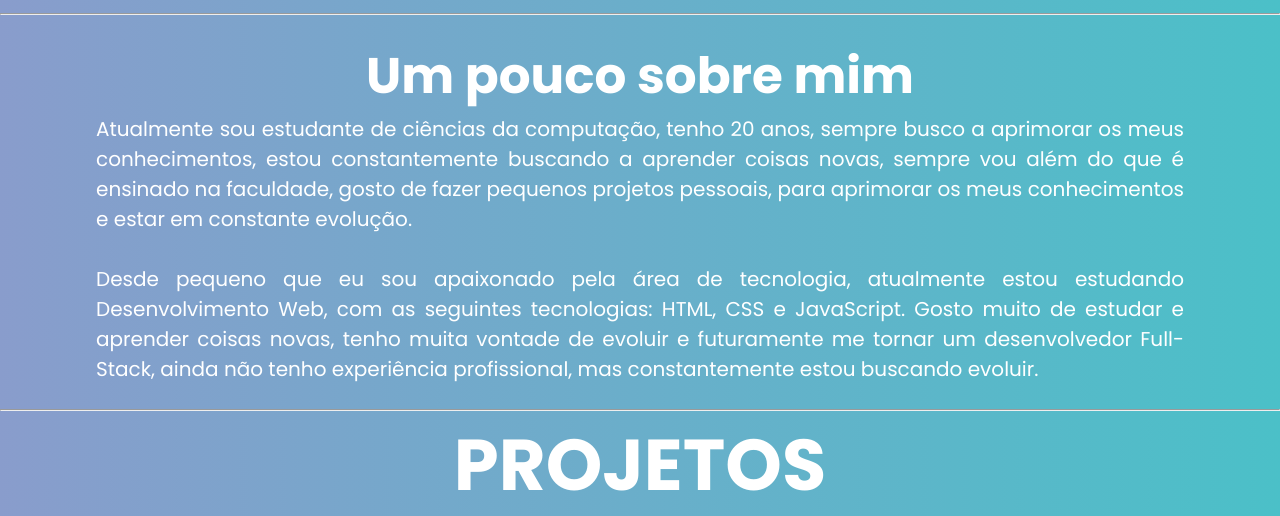
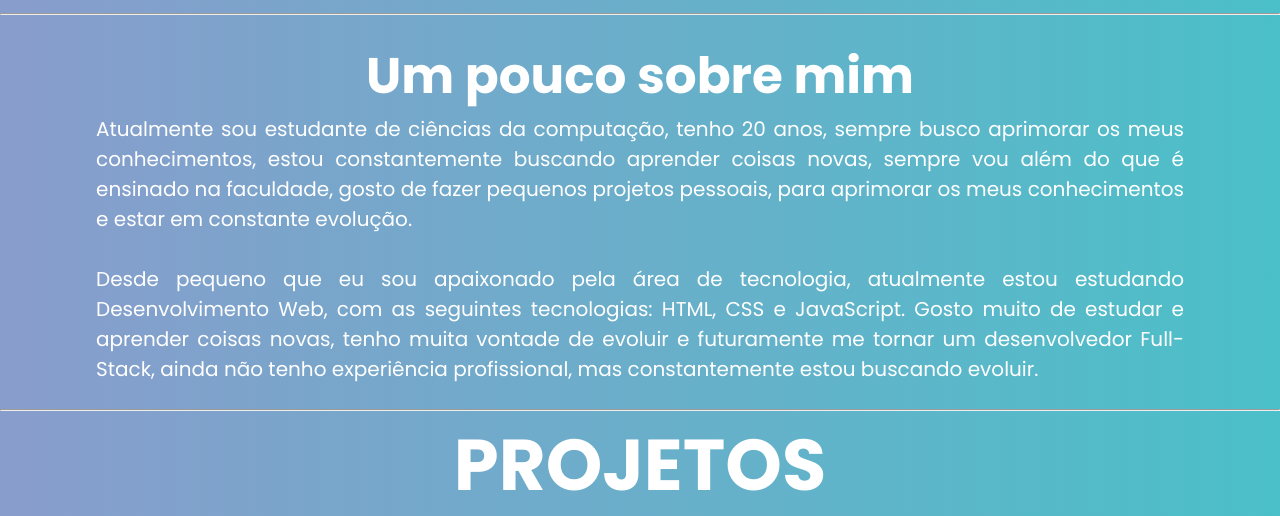
Before and after one commit to antoniocristovam/portifolio, a plain HTML site: page index.html in a window 1280 px wide. Shown: the part 743-1259 px from the top of the page. Drawn offline with Linux system fonts and the light colour scheme.

Commit message:
Update index.html

```diff
--- a/index.html
+++ b/index.html
@@ -67,7 +67,7 @@
 
     <h3 class="sobre__porti">Um pouco sobre mim</h3>
     <div class="tete">
-        <p class="sobre__descricao">Atualmente sou estudante de ciências da computação, tenho 20 anos, sempre busco a aprimorar os meus conhecimentos, estou constantemente buscando a aprender coisas novas, sempre vou além do que é ensinado na faculdade, gosto de fazer pequenos
+        <p class="sobre__descricao">Atualmente sou estudante de ciências da computação, tenho 20 anos, sempre busco aprimorar os meus conhecimentos, estou constantemente buscando aprender coisas novas, sempre vou além do que é ensinado na faculdade, gosto de fazer pequenos
         projetos pessoais, para aprimorar os meus conhecimentos e estar em constante evolução.
             <br><br>
         Desde pequeno que eu sou apaixonado pela área de
```
